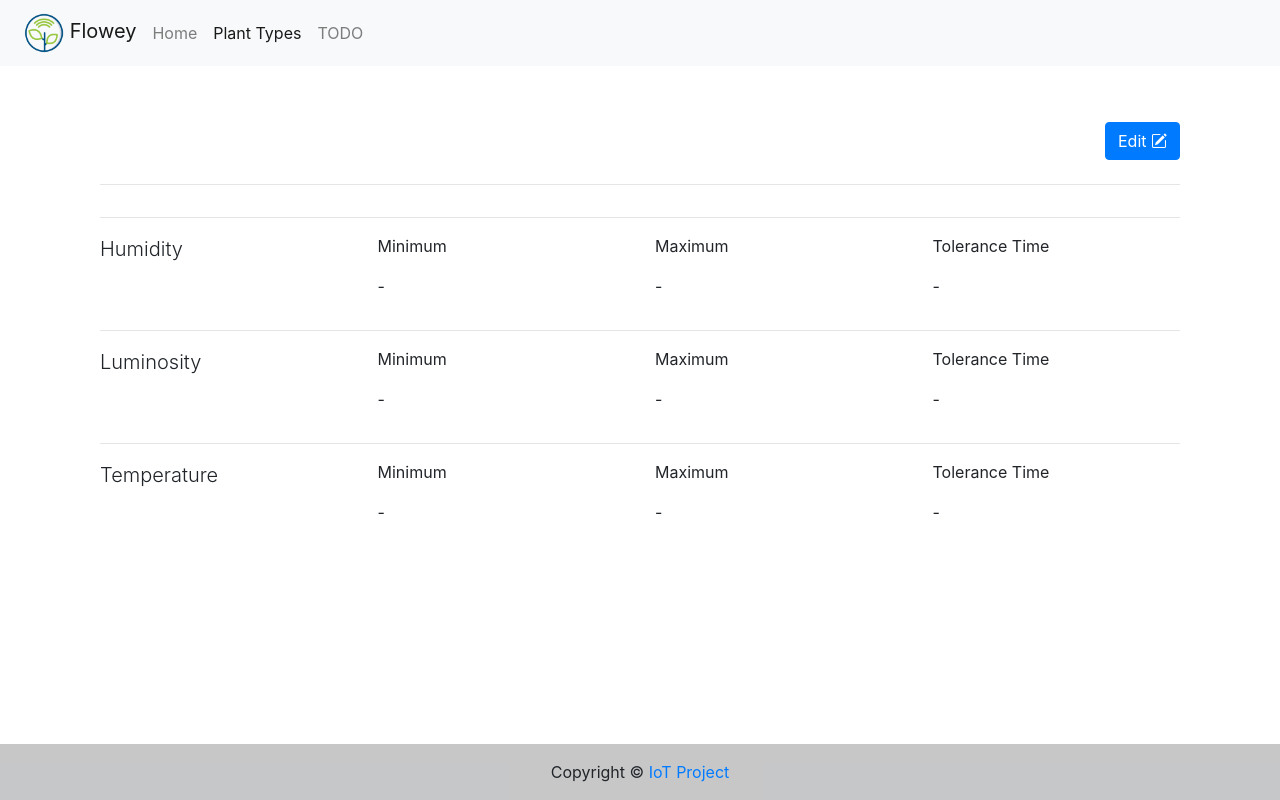
After one commit to Poppy3/Progetto-IoT, a Flask app: template IOT_flowey/server/web/templates/plant_type/details.html in a window 1280 px wide. The commit adds this page. Run offline with Flask 2, Linux system fonts and the light colour scheme; the template is opened without the code that fills it, so the values that code supplies are empty; some libraries are stand-ins or nearby versions.

Commit message:
sistemate le pagine riguardo i Plant Types

```diff
--- a/IOT_flowey/server/web/__init__.py
+++ b/IOT_flowey/server/web/__init__.py
@@ -31,7 +31,7 @@ def create_app(config_file='config.py'):
 
     # register blueprints
     app.register_blueprint(main)
-    app.register_blueprint(plant_type_bp, )
+    app.register_blueprint(plant_type_bp)
     # todo resto
 
 
--- a/IOT_flowey/server/web/config.py
+++ b/IOT_flowey/server/web/config.py
@@ -6,8 +6,8 @@ DEBUG = True
 SECRET_KEY = 'This1Is2A3Secret4Key5'
 TEMPLATES_AUTO_RELOAD = True
 
-SQLALCHEMY_DATABASE_URI = 'mysql://sql11398075:X3LHKv2R4k@sql11.freemysqlhosting.net/sql11398075'
-#SQLALCHEMY_DATABASE_URI = 'sqlite:///' + os.path.join(os.path.dirname(os.path.realpath(__file__)), 'dev.sqlite3')
+#SQLALCHEMY_DATABASE_URI = 'mysql://sql11398075:X3LHKv2R4k@sql11.freemysqlhosting.net/sql11398075'
+SQLALCHEMY_DATABASE_URI = 'sqlite:///' + os.path.join(os.path.dirname(os.path.realpath(__file__)), 'dev.sqlite3')
 SQLALCHEMY_TRACK_MODIFICATIONS = False
 
 RESTFUL_PREFIX = '/api/v1'
--- a/IOT_flowey/server/web/models/plant_type.py
+++ b/IOT_flowey/server/web/models/plant_type.py
@@ -23,6 +23,6 @@ class PlantTypeModel(db.Model):
 
     plant_data = db.relationship('PlantDataModel', backref='plant_type', lazy=True)
 
-    @validates('name')
-    def convert_lower(self, key, value):
-        return value.lower()
+    #@validates('name')
+    #def convert_lower(self, key, value):
+    #    return value.lower()
--- a/IOT_flowey/server/web/resources/plant_data.py
+++ b/IOT_flowey/server/web/resources/plant_data.py
@@ -2,6 +2,7 @@ from ..models.plant_data import PlantDataModel, db
 from ..models.plant_type import PlantTypeModel
 from flask import jsonify, make_response
 from flask_restful import Resource, reqparse, inputs
+
 
 post_parser = reqparse.RequestParser()
 post_parser.add_argument("plant_id", type=str, required=True, nullable=False)
--- /dev/null
+++ b/IOT_flowey/server/web/static/js/script.js
@@ -0,0 +1,3 @@
+/**
+ * This file contains any custom code created by us
+ */
--- a/IOT_flowey/server/web/templates/base.html
+++ b/IOT_flowey/server/web/templates/base.html
@@ -6,6 +6,8 @@
     <meta name="viewport" content="width=device-width, initial-scale=1.0">
 
     <!-- Bootstrap CSS -->
+    <link rel="stylesheet" href="https://cdn.jsdelivr.net/npm/bootstrap-icons@1.4.0/font/bootstrap-icons.css">
+    <link rel="stylesheet" href="https://stackpath.bootstrapcdn.com/font-awesome/4.7.0/css/font-awesome.min.css" integrity="sha384-wvfXpqpZZVQGK6TAh5PVlGOfQNHSoD2xbE+QkPxCAFlNEevoEH3Sl0sibVcOQVnN" crossorigin="anonymous">
     <link rel="stylesheet" href="https://stackpath.bootstrapcdn.com/bootstrap/4.5.2/css/bootstrap.min.css" integrity="sha384-JcKb8q3iqJ61gNV9KGb8thSsNjpSL0n8PARn9HuZOnIxN0hoP+VmmDGMN5t9UJ0Z" crossorigin="anonymous">
     <!-- Project CSS -->
     <link rel="stylesheet" href="{{ url_for('static', filename='css/style.css') }}">
@@ -36,9 +38,12 @@
         </button>
         <div class="collapse navbar-collapse" id="navbarCollapse">
             <div class="navbar-nav mr-auto">
-                <a class="nav-link {% block active_navlink__home %}{% endblock %}" href="{{ url_for('main.index') }}">Home</a>
-                <a class="nav-link {% block active_navlink__plant_type %}{% endblock %}" href="{{ url_for('plant_type.index') }}">Plant Types</a>
-                <a class="nav-link {% block active_navlink__todo %}{% endblock %}" href="#">TODO</a>
+                <a class="nav-link {% block active_navlink__home %}{% endblock %}"
+                   href="{{ url_for('main.index') }}">Home</a>
+                <a class="nav-link {% block active_navlink__plant_type %}{% endblock %}"
+                   href="{{ url_for('plant_type.list_all') }}">Plant Types</a>
+                <a class="nav-link {% block active_navlink__todo %}{% endblock %}"
+                   href="#">TODO</a>
             </div>
         </div>
     </nav>
--- /dev/null
+++ b/IOT_flowey/server/web/templates/plant_type/details.html
@@ -0,0 +1,88 @@
+{% extends "base.html" %}
+
+{# puts the .active class into base.html navbar link #}
+{% block active_navlink__plant_type %}
+active
+{% endblock %}
+
+{% block content %}
+<div class="row mb-3">
+    <div class="col col-md-6">
+        <h1 class="float-md-left">{{ plant_type.name }}</h1>
+    </div>
+    <div class="col-auto col-md-6">
+        <a class="btn btn-primary float-md-right my-2"
+           href="{{ url_for('plant_type.edit_form', plant_type_id=plant_type.id) }}" role="button">
+            <span class="d-none d-md-inline">Edit </span><i class="bi bi-pencil-square"></i>
+        </a>
+    </div>
+</div>
+
+{% if plant_type.description is not none %}
+<hr/>
+<div class="row">
+    <div class="col">
+        {{ plant_type.description }}
+    </div>
+</div>
+{% endif %}
+
+<hr/>
+<div class="row">
+    <div class="col-12 col-md-3">
+        <p class="lead">Humidity</p>
+    </div>
+    <div class="col-6 col-md-3">
+        <p>Minimum</p>
+        <p>{{ plant_type.humidity_min or '-' }}</p>
+    </div>
+    <div class="col-6 col-md-3">
+        <p>Maximum</p>
+        <p>{{ plant_type.humidity_max or '-' }}</p>
+    </div>
+    <div class="col-12 col-md-3">
+        <p>Tolerance Time</p>
+        <p>{{ plant_type.humidity_tolerance or '-' }}</p>
+    </div>
+</div>
+
+<hr/>
+<div class="row">
+    <div class="col-12 col-md-3">
+        <p class="lead">Luminosity</p>
+    </div>
+    <div class="col-6 col-md-3">
+        <p>Minimum</p>
+        <p>{{ plant_type.luminosity_min or '-' }}</p>
+    </div>
+    <div class="col-6 col-md-3">
+        <p>Maximum</p>
+        <p>{{ plant_type.luminosity_max or '-' }}</p>
+    </div>
+    <div class="col-12 col-md-3">
+        <p>Tolerance Time</p>
+        <p>{{ plant_type.luminosity_tolerance or '-' }}</p>
+    </div>
+</div>
+
+<hr/>
+<div class="row">
+    <div class="col-12 col-md-3">
+        <p class="lead">Temperature</p>
+    </div>
+    <div class="col-6 col-md-3">
+        <p>Minimum</p>
+        <p>{{ plant_type.temperature_min or '-' }}</p>
+    </div>
+    <div class="col-6 col-md-3">
+        <p>Maximum</p>
+        <p>{{ plant_type.temperature_max or '-' }}</p>
+    </div>
+    <div class="col-12 col-md-3">
+        <p>Tolerance Time</p>
+        <p>{{ plant_type.temperature_tolerance or '-' }}</p>
+    </div>
+</div>
+
+
+{% endblock %}
```
Also changed, not shown: IOT_flowey/server/web/static/css/style.css (added, +62 -0 lines), IOT_flowey/server/web/templates/plant_type/forms/create.html (+23 -9 lines), IOT_flowey/server/web/templates/plant_type/list.html (+86 -23 lines), IOT_flowey/server/web/views/plant_type.py (+66 -7 lines), Circuit-Diagram.png (added), IOT_flowey/server/web/dev.sqlite3, README.md.
